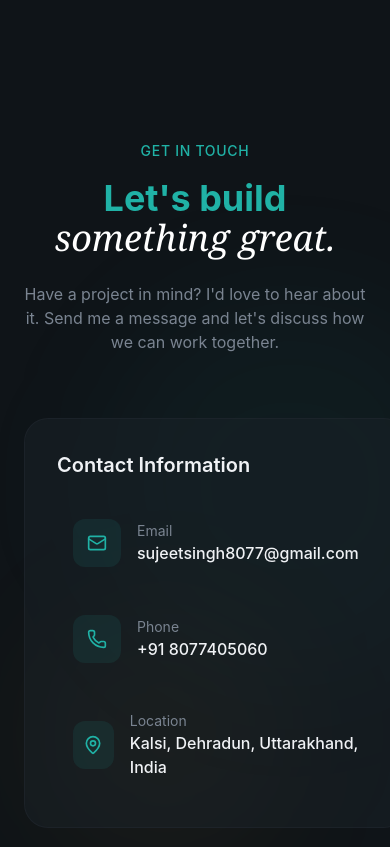
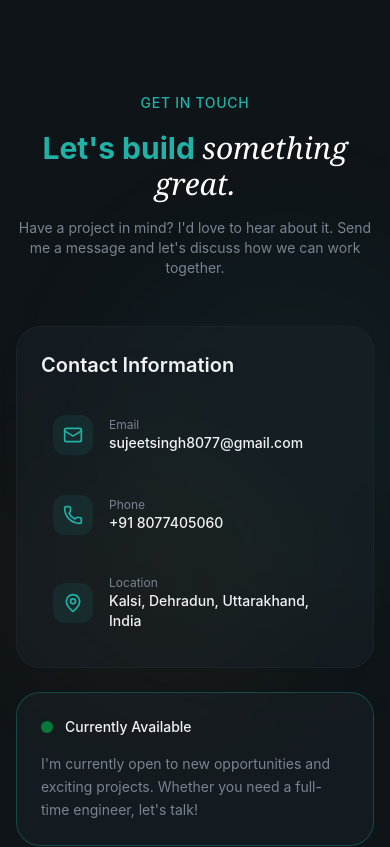
Before and after one commit to Sujeet8077/Sujeet-Singh-Portfolio-ReactJS, a React (Vite) app: page / in a window 390 px wide. Shown: the part 8660-9507 px from the top of the page. Built offline with nearby package versions, Linux system fonts and the light colour scheme.

Commit message:
Update Contact.jsx

```diff
--- a/src/sections/Contact.jsx
+++ b/src/sections/Contact.jsx
@@ -76,46 +76,49 @@ export const Contact = () => {
       });
       setFormData({ name: "", email: "", message: "" });
     } catch (err) {
-      console.error("EmailJS error:", error);
+      console.error("EmailJS error:", err);
       setSubmitStatus({
         type: "error",
         message:
-          error.text || "Failed to send message. Please try again later.",
+          err.text || "Failed to send message. Please try again later.",
       });
     } finally {
       setIsLoading(false);
     }
   };
+
   return (
-    <section id="contact" className="py-32 relative overflow-hidden">
+    <section id="contact" className="py-20 md:py-32 relative overflow-hidden">
+      {/* Background Glows */}
       <div className="absolute top-0 left-0 w-full h-full">
         <div className="absolute top-1/4 left-1/4 w-96 h-96 bg-primary/5 rounded-full blur-3xl" />
         <div className="absolute bottom-1/4 right-1/4 w-64 h-64 bg-highlight/5 rounded-full blur-3xl" />
       </div>
 
-      <div className="container mx-auto px-6 relative z-10">
+      <div className="container mx-auto px-4 md:px-6 relative z-10">
         {/* Section Header */}
-        <div className="text-center max-w-3xl mx-auto mb-16">
+        <div className="text-center max-w-3xl mx-auto mb-12 md:mb-16">
           <span className="text-secondary-foreground text-sm font-medium tracking-wider uppercase animate-fade-in">
             Get In Touch
           </span>
-          <h2 className="text-4xl md:text-5xl font-bold mt-4 mb-6 animate-fade-in animation-delay-100 text-secondary-foreground">
+          <h2 className="text-3xl md:text-5xl font-bold mt-4 mb-4 md:mb-6 animate-fade-in animation-delay-100 text-secondary-foreground">
             Let's build{" "}
             <span className="font-serif italic font-normal text-white">
               something great.
             </span>
           </h2>
-          <p className="text-muted-foreground animate-fade-in animation-delay-200">
+          <p className="text-muted-foreground animate-fade-in animation-delay-200 text-sm md:text-base">
             Have a project in mind? I'd love to hear about it. Send me a message
             and let's discuss how we can work together.
           </p>
         </div>
 
-        <div className="grid lg: gap-50 max-w-5xl mx-auto">
+        {/* Centered Contact Info Grid */}
+        <div className="max-w-4xl mx-auto">
+          <div className="flex flex-col gap-6 animate-fade-in animation-delay-400">
 
-          {/* Contact Info */}
-          <div className="space-y-6 animate-fade-in animation-delay-400">
-            <div className="glass rounded-3xl p-8">
+            {/* Contact Info Card */}
+            <div className="glass rounded-3xl p-6 md:p-8 w-full overflow-hidden">
               <h3 className="text-xl font-semibold mb-6">
                 Contact Information
               </h3>
@@ -124,16 +127,20 @@ export const Contact = () => {
                   <a
                     key={i}
                     href={item.href}
-                    className="flex items-center gap-4 p-4 rounded-xl hover:bg-surface transition-colors group"
+                    target="_blank"
+                    rel="noreferrer"
+                    className="flex items-center gap-4 p-3 md:p-4 rounded-xl hover:bg-surface transition-colors group"
                   >
-                    <div className="w-12 h-12 rounded-xl bg-primary/10 flex items-center justify-center group-hover:bg-primary/20 transition-colors">
+                    <div className="flex-shrink-0 w-10 h-10 md:w-12 md:h-12 rounded-xl bg-primary/10 flex items-center justify-center group-hover:bg-primary/20 transition-colors">
                       <item.icon className="w-5 h-5 text-primary" />
                     </div>
-                    <div>
-                      <div className="text-sm text-muted-foreground">
+                    <div className="min-w-0 flex-1"> {/* Prevents text overflow */}
+                      <div className="text-xs md:text-sm text-muted-foreground">
                         {item.label}
                       </div>
-                      <div className="font-medium">{item.value}</div>
+                      <div className="font-medium text-sm md:text-base break-words">
+                        {item.value}
+                      </div>
                     </div>
                   </a>
                 ))}
@@ -141,17 +148,17 @@ export const Contact = () => {
             </div>
 
             {/* Availability Card */}
-            <div className="glass rounded-3xl p-8 border border-primary/30">
+            <div className="glass rounded-3xl p-6 md:p-8 border border-primary/30 w-full">
               <div className="flex items-center gap-3 mb-4">
                 <span className="w-3 h-3 bg-green-500 rounded-full animate-pulse" />
-                <span className="font-medium">Currently Available</span>
+                <span className="font-medium text-sm md:text-base">Currently Available</span>
               </div>
-              <p className="text-muted-foreground text-sm">
+              <p className="text-muted-foreground text-sm md:text-base leading-relaxed">
                 I'm currently open to new opportunities and exciting projects.
-                Whether you need a full-time engineer ,
-                let's talk!
+                Whether you need a full-time engineer, let's talk!
               </p>
             </div>
+
           </div>
         </div>
       </div>
```
